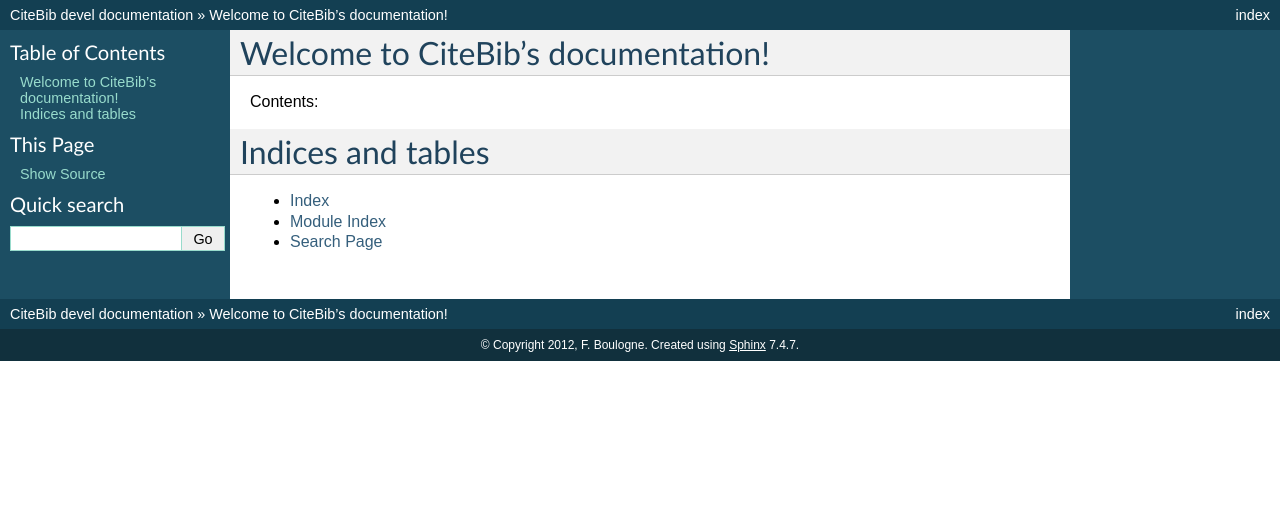
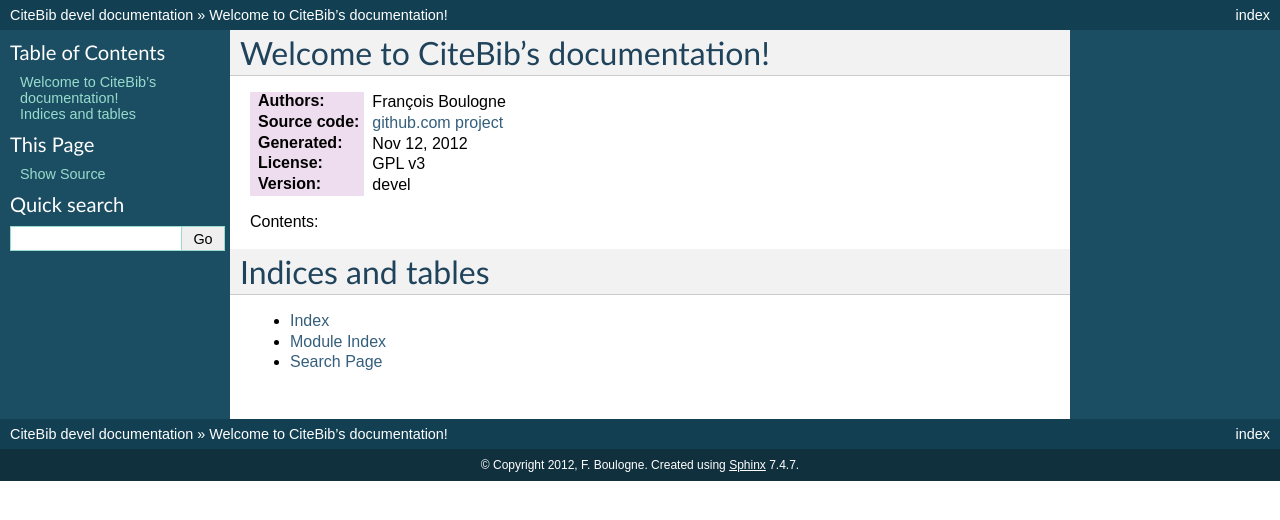
Before and after one commit to salsergey/CiteBib, a Sphinx documentation site: the page built from doc/source/index.rst, in a window 1280 px wide. Shown: the top 520 px of the page. Built offline with Sphinx 7.4.7, drawn with Linux system fonts in a browser that asks for light colours.

Commit message:
add info

```diff
--- a/doc/source/index.rst
+++ b/doc/source/index.rst
@@ -5,6 +5,15 @@
 
 Welcome to CiteBib's documentation!
 ===================================
+
+
+:Authors: François Boulogne
+:Source code: `github.com project <https://github.com/sciunto/CiteBib>`_
+:Generated: |today|
+:License: GPL v3
+:Version: |release|
+
+
 
 Contents:
 
```
